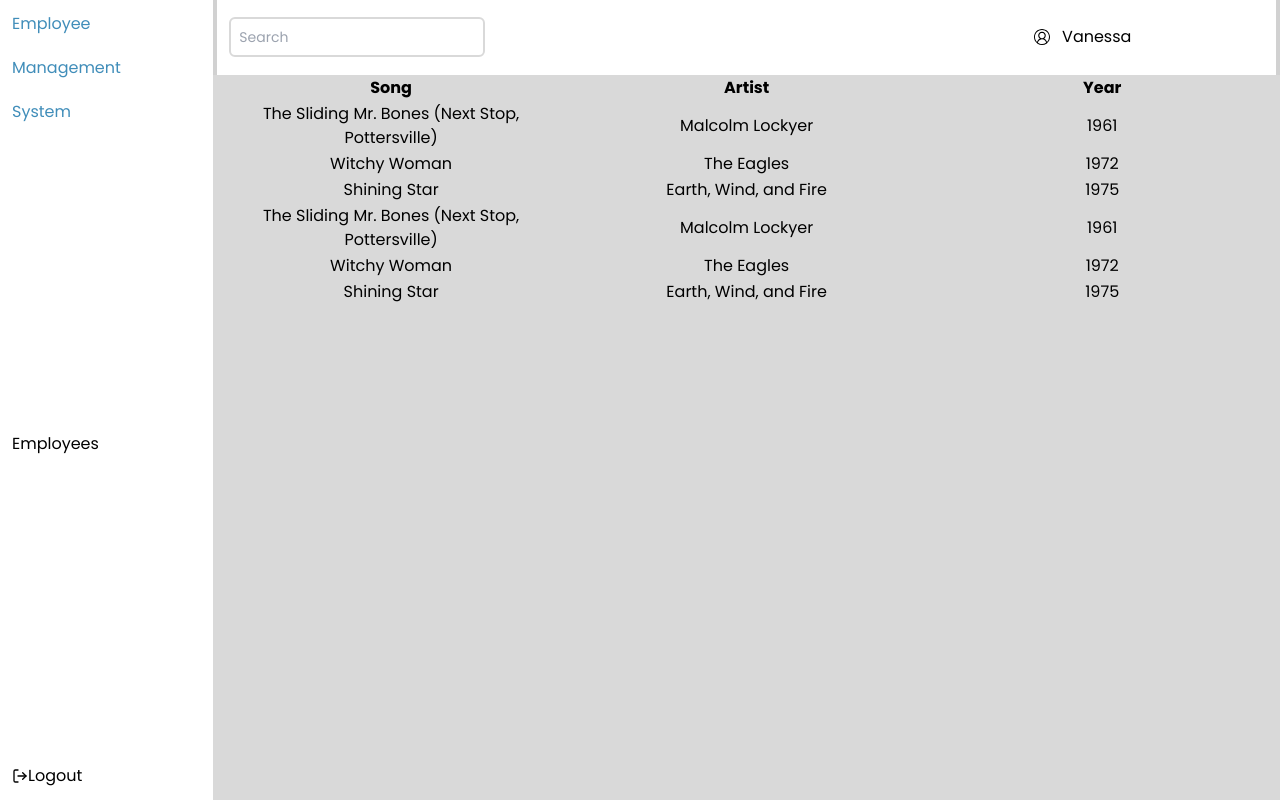
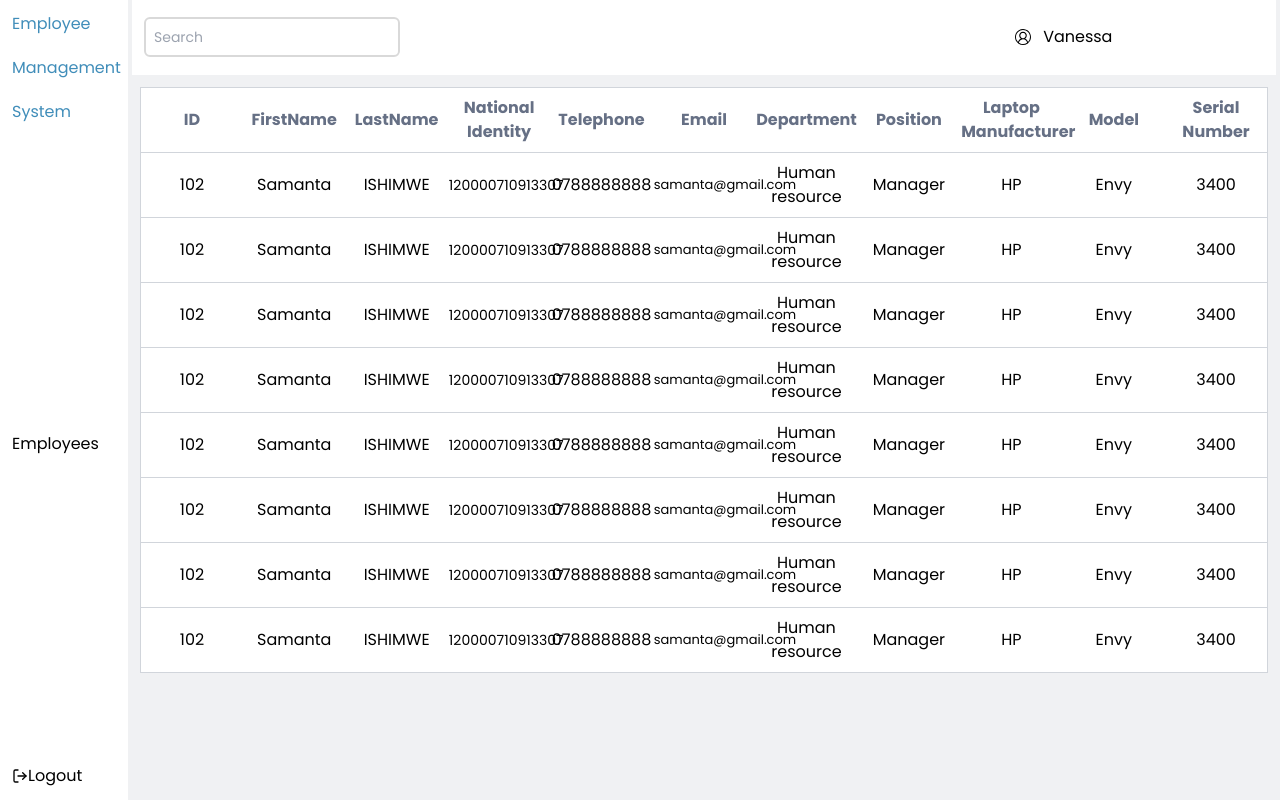
Before and after one commit to Vanex-h/EMS, a React (Vite) app: page /records in a window 1280 px wide. Built offline with nearby package versions, Linux system fonts and the light colour scheme.

Commit message:
Table almost complete

```diff
--- a/src/components/Records/Dashboard.tsx
+++ b/src/components/Records/Dashboard.tsx
@@ -5,7 +5,7 @@
     return (
         <div className="flex flex-row w-full h-full ">
 
-        <div className="flex flex-col justify-between w-1/6 items-start bg-white p-3">
+        <div className="flex flex-col justify-between w-[10%] items-start bg-white p-3">
             <div className="flex flex-col items-start justify-between h-28 text-[#0469a3c2]">
                 <span>Employee</span>
                 <span>Management</span>
@@ -20,9 +20,9 @@
                 </div>
             </div>
         </div>
-        <div className="flex flex-col w-5/6">
+        <div className="flex flex-col w-[90%]">
 
-        <div className="h-[10%] flex flex-row justify-between p-3 bg-white border-x-4 border-[#D1D1D1]">
+        <div className="h-[10%] flex flex-row justify-between p-3 bg-white border-x-4 border-[#f0f1f3]">
             <div className="flex flex-col justify-center w-2/3 text-stone-500 "><input type="text" placeholder="Search" className="border-2 border-[#D9D9D9] h-10 p-2 focus:outline-none text-sm rounded-md w-64" /></div>
             <div className="flex flex-col justify-center w-1/3 items-end">
                 <div className="flex flex-row  w-2/3 items-center">
--- a/src/components/Records/Records.tsx
+++ b/src/components/Records/Records.tsx
@@ -1,7 +1,7 @@
 import Dashboard from "./Dashboard";
 const Records = () => {
     return (
-        <div className="h-full w-full flex flex-row justify-between bg-[#D9D9D9] ">
+        <div className="h-full w-full flex flex-row justify-between bg-[#f0f1f3] ">
             <Dashboard />
             {/* <Table /> */}
         </div>
--- a/src/components/Records/Table.tsx
+++ b/src/components/Records/Table.tsx
@@ -2,49 +2,134 @@
 
 const Table = () => {
     return (
-        <div className="h-full">
-        <table className="table-fixed w-full h-auto">
+        <div className="h-full p-3">
+       <table className="table-fixed w-full h-auto bg-white border-collapse border border-gray-300">
   <thead>
-    <tr>
-      <th>Song</th>
-      <th>Artist</th>
-      <th>Year</th>
-
+    <tr className="text-[#667085] border-b border-gray-300">
+      <th className=" py-2">ID</th>
+      <th className=" py-2">FirstName</th>
+      <th className=" py-2">LastName</th>
+      <th className=" py-2">National Identity</th>
+      <th className=" py-2">Telephone</th>
+      <th className=" py-2">Email</th>
+      <th className=" py-2">Department</th>
+      <th className=" py-2">Position</th>
+      <th className=" py-2">Laptop Manufacturer</th>
+      <th className=" py-2">Model</th>
+      <th className="px-4 py-2">Serial Number</th>
     </tr>
   </thead>
   <tbody>
-    <tr>
-      <td>The Sliding Mr. Bones (Next Stop, Pottersville)</td>
-      <td>Malcolm Lockyer</td>
-      <td>1961</td>
+    <tr className=" border-b border-gray-300">
+      <td className=" py-2">102</td>
+      <td className=" py-2">Samanta</td>
+      <td className=" py-2">ISHIMWE</td>
+      <td className=" py-2 text-sm">120000710913307</td>
+      <td className=" py-2">0788888888</td>
+      <td className=" py-2 text-[13px]">samanta@gmail.com</td>
+      <td className=" py-2">Human resource</td>
+      <td className=" py-2">Manager</td>
+      <td className=" py-2">HP</td>
+      <td className=" py-2">Envy</td>
+      <td className="px-4 py-2">3400</td>
     </tr>
-    <tr>
-      <td>Witchy Woman</td>
-      <td>The Eagles</td>
-      <td>1972</td>
+    <tr className=" border-b border-gray-300">
+      <td className=" py-2">102</td>
+      <td className=" py-2">Samanta</td>
+      <td className=" py-2">ISHIMWE</td>
+      <td className=" py-2 text-sm">120000710913307</td>
+      <td className=" py-2">0788888888</td>
+      <td className=" py-2 text-[13px]">samanta@gmail.com</td>
+      <td className=" py-2">Human resource</td>
+      <td className=" py-2">Manager</td>
+      <td className=" py-2">HP</td>
+      <td className=" py-2">Envy</td>
+      <td className="px-4 py-2">3400</td>
     </tr>
-    <tr>
-      <td>Shining Star</td>
-      <td>Earth, Wind, and Fire</td>
-      <td>1975</td>
+    <tr className=" border-b border-gray-300">
+      <td className=" py-2">102</td>
+      <td className=" py-2">Samanta</td>
+      <td className=" py-2">ISHIMWE</td>
+      <td className=" py-2 text-sm">120000710913307</td>
+      <td className=" py-2">0788888888</td>
+      <td className=" py-2 text-[13px]">samanta@gmail.com</td>
+      <td className=" py-2">Human resource</td>
+      <td className=" py-2">Manager</td>
+      <td className=" py-2">HP</td>
+      <td className=" py-2">Envy</td>
+      <td className="px-4 py-2">3400</td>
     </tr>
-    <tr>
-      <td>The Sliding Mr. Bones (Next Stop, Pottersville)</td>
-      <td>Malcolm Lockyer</td>
-      <td>1961</td>
+    <tr className=" border-b border-gray-300">
+      <td className=" py-2">102</td>
+      <td className=" py-2">Samanta</td>
+      <td className=" py-2">ISHIMWE</td>
+      <td className=" py-2 text-sm">120000710913307</td>
+      <td className=" py-2">0788888888</td>
+      <td className=" py-2 text-[13px]">samanta@gmail.com</td>
+      <td className=" py-2">Human resource</td>
+      <td className=" py-2">Manager</td>
+      <td className=" py-2">HP</td>
+      <td className=" py-2">Envy</td>
+      <td className="px-4 py-2">3400</td>
     </tr>
-    <tr>
-      <td>Witchy Woman</td>
-      <td>The Eagles</td>
-      <td>1972</td>
+    <tr className=" border-b border-gray-300">
+      <td className=" py-2">102</td>
+      <td className=" py-2">Samanta</td>
+      <td className=" py-2">ISHIMWE</td>
+      <td className=" py-2 text-sm">120000710913307</td>
+      <td className=" py-2">0788888888</td>
+      <td className=" py-2 text-[13px]">samanta@gmail.com</td>
+      <td className=" py-2">Human resource</td>
+      <td className=" py-2">Manager</td>
+      <td className=" py-2">HP</td>
+      <td className=" py-2">Envy</td>
+      <td className="px-4 py-2">3400</td>
     </tr>
-    <tr>
-      <td>Shining Star</td>
-      <td>Earth, Wind, and Fire</td>
-      <td>1975</td>
+    <tr className=" border-b border-gray-300">
+      <td className=" py-2">102</td>
+      <td className=" py-2">Samanta</td>
+      <td className=" py-2">ISHIMWE</td>
+      <td className=" py-2 text-sm">120000710913307</td>
+      <td className=" py-2">0788888888</td>
+      <td className=" py-2 text-[13px]">samanta@gmail.com</td>
+      <td className=" py-2">Human resource</td>
+      <td className=" py-2">Manager</td>
+      <td className=" py-2">HP</td>
+      <td className=" py-2">Envy</td>
+      <td className="px-4 py-2">3400</td>
     </tr>
+    <tr className=" border-b border-gray-300">
+      <td className=" py-2">102</td>
+      <td className=" py-2">Samanta</td>
+      <td className=" py-2">ISHIMWE</td>
+      <td className=" py-2 text-sm">120000710913307</td>
+      <td className=" py-2">0788888888</td>
+      <td className=" py-2 text-[13px]">samanta@gmail.com</td>
+      <td className=" py-2">Human resource</td>
+      <td className=" py-2">Manager</td>
+      <td className=" py-2">HP</td>
+      <td className=" py-2">Envy</td>
+      <td className="px-4 py-2">3400</td>
+    </tr>
+    <tr className=" border-b border-gray-300">
+      <td className=" py-2">102</td>
+      <td className=" py-2">Samanta</td>
+      <td className=" py-2">ISHIMWE</td>
+      <td className=" py-2 text-sm">120000710913307</td>
+      <td className=" py-2">0788888888</td>
+      <td className=" py-2 text-[13px]">samanta@gmail.com</td>
+      <td className=" py-2">Human resource</td>
+      <td className=" py-2">Manager</td>
+      <td className=" py-2">HP</td>
+      <td className=" py-2">Envy</td>
+      <td className="px-4 py-2">3400</td>
+    </tr>
+
+
+
   </tbody>
 </table>
+
         </div>
     );
 }
```
